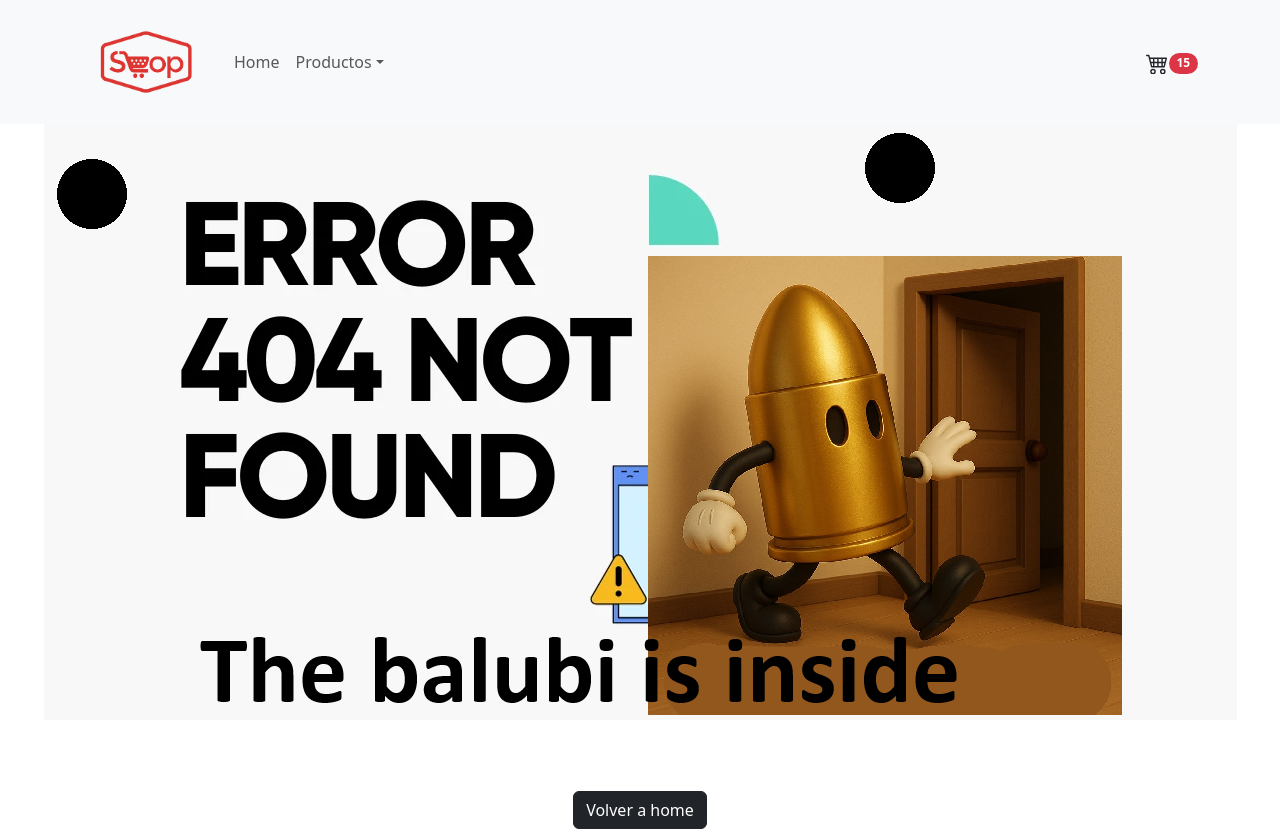
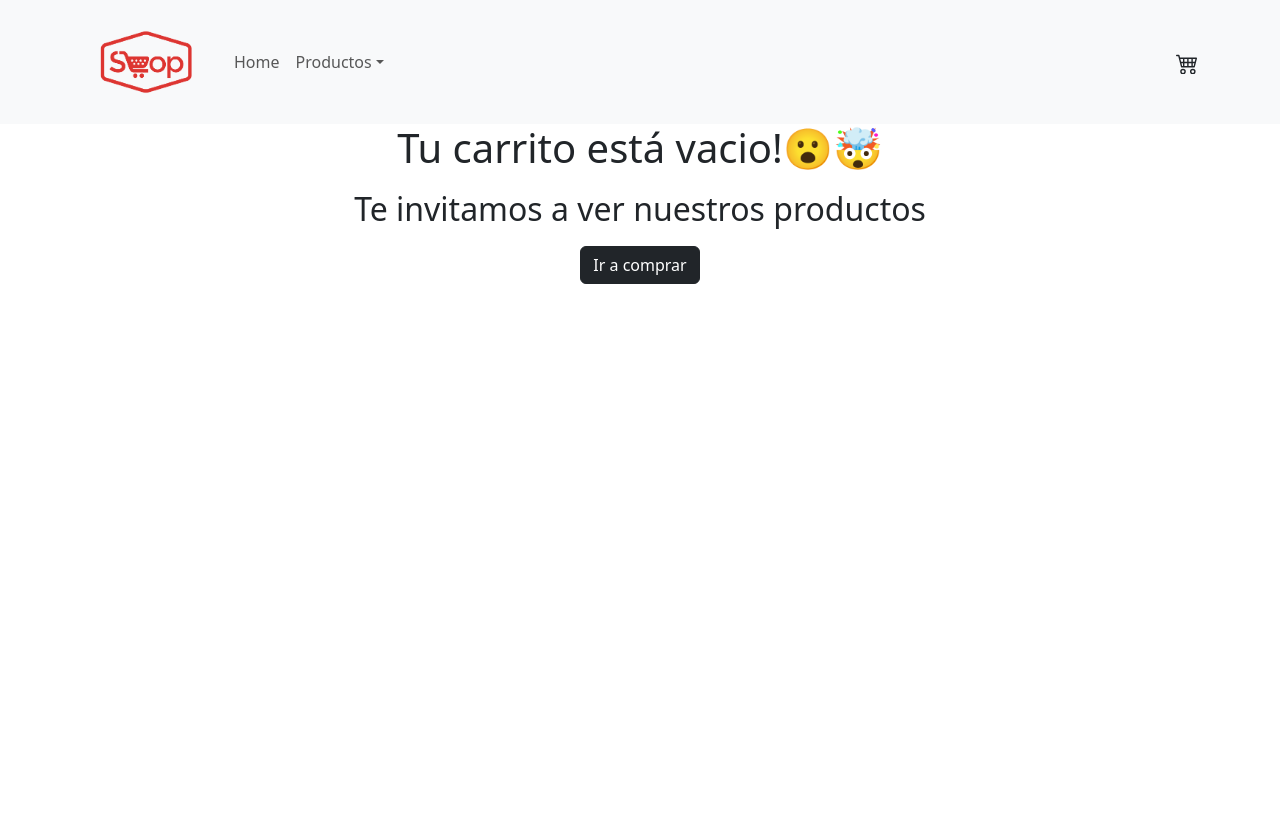
Before and after one commit to Juanm0/react-codes, a React (Vite) app: page /cart in a window 1280 px wide. After the commit the page ends 800 px from the top, so only its background shows below. Built offline with nearby package versions, Linux system fonts and the light colour scheme.

Commit message:
terminamos logica del carrito

```diff
--- a/src/App.jsx
+++ b/src/App.jsx
@@ -7,6 +7,7 @@ import { BrowserRouter, Routes, Route } from 'react-router-dom';
 import Error from './components/Error';
 //importamos en app al proveedor para dar acceso al contexto
 import { CartProvider } from './context/CartContext';
+import CartContainer from './components/CartContainer';
 
 function App() {
 
@@ -20,6 +21,7 @@ function App() {
         <Route path='/' element={<ItemListContainer saludo="Saludo desde el ItemListContainer" />}/>
         <Route path='/category/:type' element={<ItemListContainer saludo="Estamos en las categorias " />}/>
         <Route path='/item/:id' element={<ItemDetailContainer />}/>
+        <Route path='/cart' element={<CartContainer/>}/>
         <Route path='*' element={<Error/>}/>
       </Routes>
       </CartProvider>
--- /dev/null
+++ b/src/components/CartContainer.jsx
@@ -0,0 +1,17 @@
+import React, { useContext } from 'react'
+import { CartContext } from '../context/CartContext'
+import EmptyCart from './EmptyCart'
+import CartView from './CartView'
+
+const CartContainer = () => {
+  const {cart} =useContext(CartContext)
+  return (
+    <div>
+      {
+        !cart.length ? <EmptyCart/> : <CartView/>
+      }
+    </div>
+  )
+}
+
+export default CartContainer
--- /dev/null
+++ b/src/components/CartView.jsx
@@ -0,0 +1,46 @@
+import React, { useContext } from 'react'
+import { CartContext } from '../context/CartContext'
+
+const CartView = () => {
+    const { cart, clear, total, deleteItem } = useContext(CartContext)
+    return (
+        <div>
+            <h1>Tu carrito 🛒</h1>
+            <div>
+                {/* {cart.map((compra)=>(<CartItem key={compra.id} compra={compra}/>))} */}
+                {cart.map((compra) => (
+                    <div key={compra.id} style={{
+                        justifyContent: 'space-between',
+                        width: '100%',
+                        padding: '2rem',
+                        display: 'flex',
+                        alignItems: 'center',
+                    }}>
+                        <img src={compra.img} alt={compra.name} style={{ width: '10rem' }} />
+                        <span>{compra.name}</span>
+                        <span>{compra.quantity}</span>
+                        <span>${compra.price},00</span>
+                        <span>precio final: ${compra.price * compra.quantity},00</span>
+                        <button className='btn btn-danger' onClick={()=> deleteItem(compra.id)}>🗑️</button>
+
+                    </div>
+
+                ))}
+            </div>
+            <span>Total a pagar: ${total()},00</span>
+            <div style={{
+                justifyContent: 'space-between',
+                width: '80%',
+                padding: '2rem',
+                display: 'flex',
+                alignItems: 'center',
+            }}>
+                <button className='btn btn-danger' onClick={clear}>Vaciar carrito</button>
+                <button className='btn btn-success'>Terminar compra</button>
+            </div>
+
+        </div>
+    )
+}
+
+export default CartView
--- a/src/components/CartWidgetRI.jsx
+++ b/src/components/CartWidgetRI.jsx
@@ -4,13 +4,13 @@ import { useContext } from "react"
 import { CartContext } from "../context/CartContext"
 
 const CartWidgetRI = ()=> {
-    const { cart } = useContext(CartContext)
+    const { cart, totalQty } = useContext(CartContext)
     return(
         <div>
             <BsCart4 fontSize={'1.4rem'} />
-            <Badge pill bg="danger">
-       15
-      </Badge>
+            {cart.length > 0 && <Badge pill bg="danger">
+       {totalQty()}
+      </Badge>}
         </div>
     )
 }
--- /dev/null
+++ b/src/components/EmptyCart.jsx
@@ -0,0 +1,21 @@
+import React from 'react'
+import { Link } from 'react-router-dom'
+
+const EmptyCart = () => {
+  return (
+    <div style={{
+        textAlign:'center',
+        display:'flex',
+        flexDirection:'column',
+        alignItems:'center',
+        gap:'10px'
+    }}
+    >
+        <h1>Tu carrito está vacio!😮🤯</h1>
+        <h2>Te invitamos a ver nuestros productos</h2>
+        <Link to='/' className='btn btn-dark'>Ir a comprar</Link>
+    </div>
+  )
+}
+
+export default EmptyCart
--- a/src/components/ItemDetail.jsx
+++ b/src/components/ItemDetail.jsx
@@ -1,13 +1,16 @@
-import React from 'react'
+import React, { useState } from 'react'
 import ItemCount from './ItemCount'
 // para usar un contexto debo importar 2 cosas, 1ro el hook para usar contexto (usecontext) y 2do que contexto quiero usar (cartcontext, en este caso)
 import { useContext } from 'react'
 import { CartContext } from '../context/CartContext'
+import { Link } from 'react-router-dom'
 
 const ItemDetail = ({ detalle }) => {
+  const [purchase, setPurchase]=useState(false)
   const { cart, addItem} = useContext(CartContext)
   const onAdd = (cantidad) => {
     addItem(detalle,cantidad)
+    setPurchase(true)
   }
   return (
      <div style={{
@@ -22,7 +25,7 @@ const ItemDetail = ({ detalle }) => {
       <p>{detalle.description}</p>
       <p>${detalle.price},00</p>
       <p>unidades disponibles:{detalle.stock}</p>
-      <ItemCount stock={detalle.stock} onAdd={onAdd} />
+      {purchase ? <Link className='btn btn-dark' to='/cart'>Ir al carrito</Link> : <ItemCount stock={detalle.stock} onAdd={onAdd} />}
     </div>
   )
 }
```
